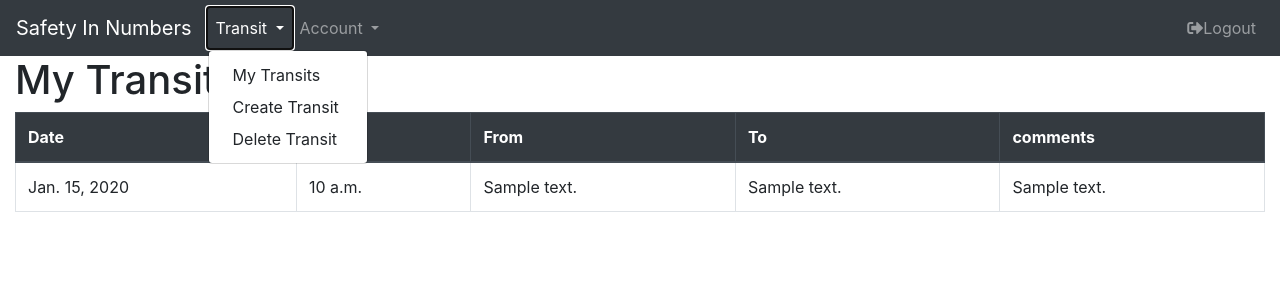
After one commit to rossallen86/SafetyInNumbers, a Django app: page /transit/my_transits/ in a window 1280 px wide, after a click on "Transit". The commit adds this page. Shown: the top 300 px of the page. Run offline with Django 3.2, Linux system fonts and the light colour scheme; a user stored in the database is signed in; tables that the repository leaves empty hold one stand-in row (values such as "Sample post"); some libraries are stand-ins or nearby versions.

Commit message:
MyTransits class view in progress

```diff
--- a/SafetyInNumbers/urls.py
+++ b/SafetyInNumbers/urls.py
@@ -16,11 +16,13 @@ Including another URLconf
 from django.contrib import admin
 from django.urls import path
 from django.conf.urls import url, include
-from safety_in_numbers.views import Index, Profile
+from safety_in_numbers.views import Index, Profile, CreateTransit, MyTransits
 
 urlpatterns = [
     path('admin/', admin.site.urls),
+    path('', Index.as_view(), name='Index'),
     url(r'^accounts/', include('allauth.urls')),
     url('^accounts/profile/', Profile.as_view(), name='Profile'),
-    path('', Index.as_view(), name='Index')
+    url(r'^transit/create_transit/', CreateTransit.as_view(), name='Create_Transit'),
+    url(r'^transit/my_transits/', MyTransits.as_view(), name='My_Transits')
 ]
--- a/safety_in_numbers/views.py
+++ b/safety_in_numbers/views.py
@@ -1,10 +1,11 @@
 from django.shortcuts import render, get_object_or_404
 from django.views import View
-from django.views.generic.edit import UpdateView
+from django.views.generic.edit import UpdateView, CreateView
+from django.views.generic.list import ListView
 from django.utils.decorators import method_decorator
 from django.contrib.auth.decorators import login_required
 from django.urls import reverse_lazy
-from safety_in_numbers.forms import SafetyInUserForm
+from safety_in_numbers.forms import SafetyInUserForm, TransitForm
 from safety_in_numbers.models import SafetyInUser, Transit
 
 
@@ -22,13 +23,13 @@ class Index(View):
 class Profile(UpdateView):
     template_name = 'accounts/profile.html'
     form_class = SafetyInUserForm
-    success_url = reverse_lazy('Profile')
-
-    def get_object(self):
-        return get_object_or_404(SafetyInUser, email=self.request.user.email)
+    success_url = reverse_lazy('Index')
 
     def get_queryset(self):
         return SafetyInUser.objects.filter(id=self.request.user.id)
+
+    def get_object(self, queryset=None):
+        return get_object_or_404(SafetyInUser, id=self.request.user.id)
 
     def get_context_data(self, **kwargs):
         context = super(Profile, self).get_context_data(**kwargs)
@@ -50,5 +51,29 @@ class Profile(UpdateView):
     def form_valid(self, form):
         user = form.save(commit=False)
         user.save()
+        return super(Profile, self).form_valid(form)
 
-        return super(Profile, self).form_valid(form)
+
+@method_decorator(login_required, name='dispatch')
+class CreateTransit(CreateView):
+    template_name = 'transit/create_transit.html'
+    form_class = TransitForm
+    success_url = reverse_lazy('My_Transits')
+
+    def form_valid(self, form):
+        self.object = form.save(commit=False)
+        self.object.safety_in_user_id = self.request.user
+        self.object.save()
+        return super(CreateTransit, self).form_valid(form)
+
+
+@method_decorator(login_required, name='dispatch')
+class MyTransits(ListView):
+    template_name = 'transit/my_transits.html'
+    context_object_name = 'my_transits'
+
+    def get_queryset(self):
+        if Transit.objects.filter(safety_in_user=self.request.user.id).exists():
+            return Transit.objects.filter(safety_in_user=self.request.user.id)
+        else:
+            return None
--- a/templates/base.html
+++ b/templates/base.html
@@ -35,7 +35,8 @@
                     Transit
                 </a>
                 <div class="dropdown-menu" aria-labelledby="navbarDropdown">
-                    <a class="dropdown-item" href="#">Create Transit</a>
+                    <a class="dropdown-item" href="{% url 'My_Transits' %}">My Transits</a>
+                    <a class="dropdown-item" href="{% url 'Create_Transit' %}">Create Transit</a>
                     <a class="dropdown-item" href="#">Delete Transit</a>
                 </div>
             </li>
--- /dev/null
+++ b/templates/transit/my_transits.html
@@ -0,0 +1,26 @@
+{% extends 'base.html' %}
+{% block content %}
+<h1>My Transits</h1>
+    <table class="table table-bordered">
+        <thead class="table thead-dark">
+        <tr>
+            <th scope="col">Date</th>
+            <th scope="col">Time</th>
+            <th scope="col">From</th>
+            <th scope="col">To</th>
+            <th scope="col">comments</th>
+        </tr>
+        </thead>
+        <tbody>
+        {% for t in my_transits %}
+            <tr class="table table-hover">
+                <td>{{ t.date }}</td>
+                <td>{{ t.time }}</td>
+                <td>{{ t.starting_address }}</td>
+                <td>{{ t.ending_address }}</td>
+                <td>{{ t.comments }}</td>
+            </tr>
+        {% endfor %}
+        </tbody>
+    </table>
+{% endblock content %}
```
Also changed, not shown: templates/transit/create_transit.html (added, +14 -0 lines), db.sqlite3.
